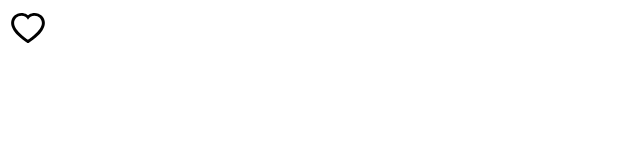
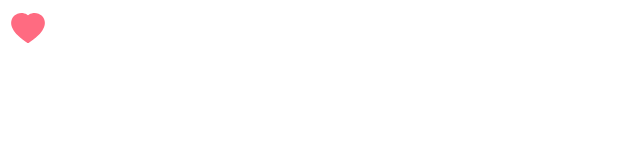
Before and after one commit to GrnPero/React-18-for-Beginners, a React (Vite) app: page / in a window 1280 px wide. Shown: the top 160 px of the page, without its empty margins (0-640 px from the left). Built offline with nearby package versions, Linux system fonts and the light colour scheme.

Commit message:
Complete Solution

```diff
--- a/src/App.tsx
+++ b/src/App.tsx
@@ -1,17 +1,11 @@
 import Like from "./components/Like";
-import { useState } from "react";
 
 function App() {
-  const [showLike, setShowLike] = useState(false);
-
   return (
     <div>
       <Like
-        showLike={showLike}
         onClick={() => {
-          if (showLike) setShowLike(false);
-          else setShowLike(true);
-          console.log("Like clicked");
+          console.log("clicked");
         }}
       />
     </div>
--- a/src/components/Like.tsx
+++ b/src/components/Like.tsx
@@ -1,20 +1,26 @@
-import { AiOutlineHeart } from "react-icons/ai";
-import { FcLike } from "react-icons/fc";
+import { useState } from "react";
+import { AiFillHeart, AiOutlineHeart } from "react-icons/ai";
 
 // Have to add props to the function
 // const Like = (props) => {
 // And add react icons to the project
 interface Props {
-  showLike: boolean;
   onClick: () => void;
 }
 
-const Like = ({ showLike, onClick }: Props) => {
-  return (
-    <div onClick={onClick}>
-      {showLike ? <FcLike size={40} /> : <AiOutlineHeart size={40} />}
-    </div>
-  );
+const Like = ({ onClick }: Props) => {
+  const [status, setStatus] = useState(true);
+
+  const toggle = () => {
+    // Whatever status is, set it to the opposite
+    setStatus(!status);
+
+    // Call the onClick function
+    onClick();
+  };
+
+  if (status) return <AiFillHeart color="#ff6b81" size={40} onClick={toggle} />;
+  return <AiOutlineHeart size={40} onClick={toggle} />;
 };
 
 export default Like;
```
